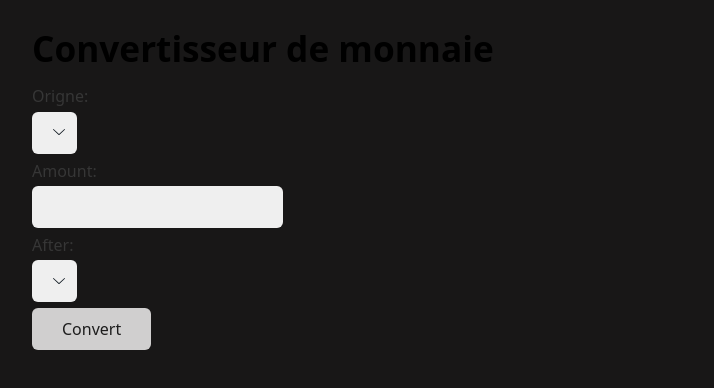
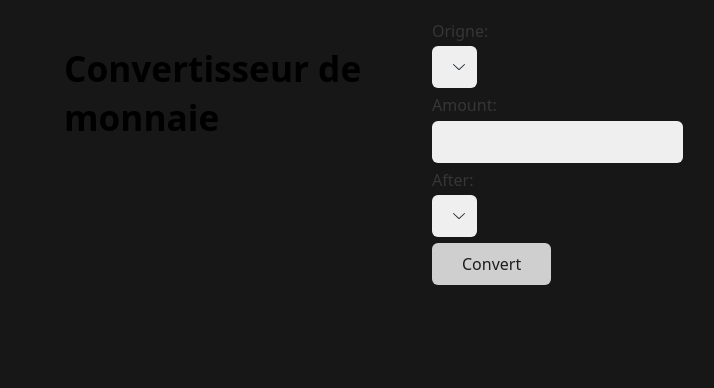
Before and after one commit to yabafre/api-convert, a plain HTML site: page index.html in a window 1280 px wide. Shown: the whole page, without its empty margins (208-922 px from the left). Drawn offline with nearby package versions, Linux system fonts and the light colour scheme; no server answers.

Commit message:
modif css

```diff
--- a/index.html
+++ b/index.html
@@ -1,12 +1,10 @@
 <!DOCTYPE html>
+<!--suppress VueMissingComponentImportInspection, JSUnresolvedVariable -->
 <html lang="fr" class="dark">
 <head>
     <meta charset="UTF-8">
-    <link rel="icon" href="/favicon.ico">
     <meta name="viewport" content="width=device-width, initial-scale=1.0">
     <link rel="stylesheet" href="https://cdn.jsdelivr.net/npm/water.css@2/out/water.css">
-    <script type="module" src="https://unpkg.com/ionicons@5.5.2/dist/ionicons/ionicons.esm.js"></script>
-    <script nomodule src="https://unpkg.com/ionicons@5.5.2/dist/ionicons/ionicons.js"></script>
     <script src="https://unpkg.com/vue@3/dist/vue.global.js"></script>
     <script type="module" src="main.js" defer></script>
     <title>App</title>
@@ -15,9 +13,37 @@
         body{
             background: rgb(24 23 23) !important;
         }
-        #app-header {
-            display: grid;
-            grid-template-columns: 1fr 1fr 1fr;
+        #app {
+            max-width: 1280px;
+            margin: 0 auto;
+            padding: 2rem;
+
+            font-weight: normal;
+        }
+
+        a{
+            text-decoration: none;
+            color: hsla(160, 100%, 37%, 1);
+            transition: 0.4s;
+        }
+
+        @media (hover: hover) {
+            a:hover {
+                background-color: hsla(160, 100%, 37%, 0.2);
+            }
+        }
+
+        @media (min-width: 1024px) {
+            body {
+                display: flex;
+                place-items: center;
+            }
+
+            #app {
+                display: grid;
+                grid-template-columns: 1fr 1fr;
+                padding: 0 2rem;
+            }
         }
     </style>
 </head>
```
